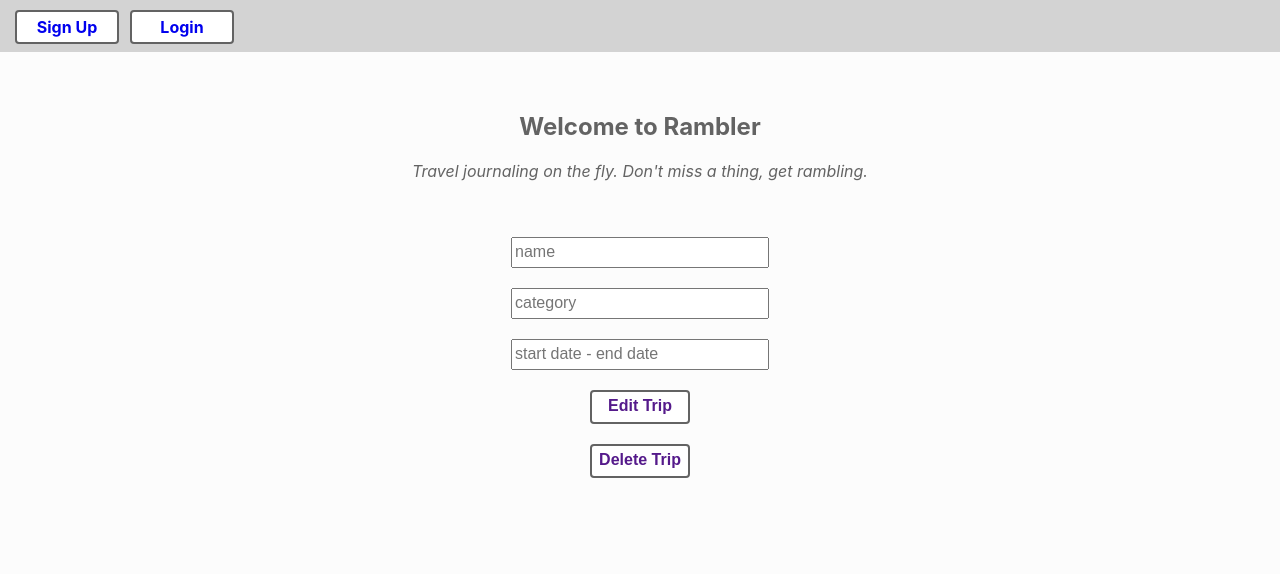
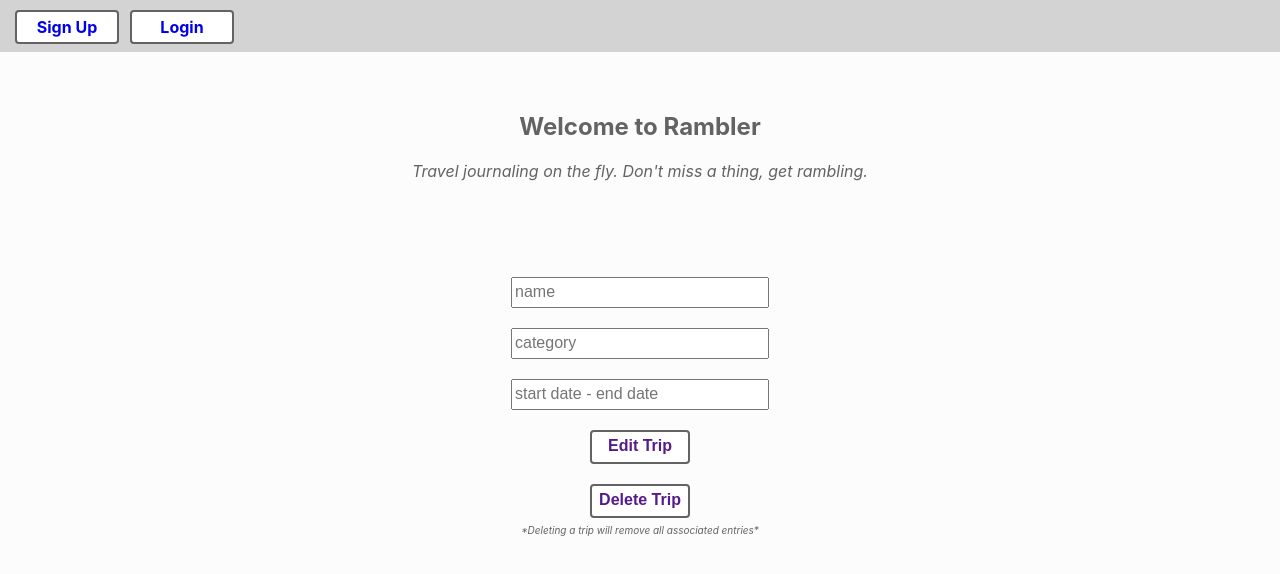
Before and after one commit to kelypso/rambler, a React (Create React App) app in the folder client/: page /trips/1/edit in a window 1280 px wide. Shown: the top 574 px of the page. Built offline with nearby package versions, Linux system fonts and the light colour scheme; no server answers.

Commit message:
update spacing around trip forms; add caution to delete; add trip show comp

```diff
--- a/client/src/App.css
+++ b/client/src/App.css
@@ -19,6 +19,13 @@ body {
 
 h2 {
   color: #636363;
+}
+
+.caution {
+  color: #636363;
+  font-size: 10px;
+  font-style: italic;
+  line-height: 5px;
 }
 
 a.active {
--- a/client/src/components/EditTripFormContainer.js
+++ b/client/src/components/EditTripFormContainer.js
@@ -31,9 +31,9 @@ class EditTripFormContainer extends React.Component {
         const tripId = trip ? trip.id : null
         return (
             <div className="EditTripFormContainer">
-                <TripForm editMode handleSubmit={this.handleSubmit} />
-                <br/>
+                <br/><br/><TripForm editMode handleSubmit={this.handleSubmit} /><br/>
                 <button onClick={() => deleteTrip(tripId, history)} className="formBtn">Delete Trip</button>
+                <p className="caution">*Deleting a trip will remove all associated entries*</p>
                 {/* Move button to trip show page??? */}
             </div>
         )
--- a/client/src/components/NewTripFormContainer.js
+++ b/client/src/components/NewTripFormContainer.js
@@ -14,7 +14,7 @@ const NewTripFormContainer = ({createTrip, history}) => {
 
     return (
         <div className="NewTripFormContainer">
-            <TripForm handleSubmit={handleSubmit} history={history} />
+            <br/><br/><TripForm handleSubmit={handleSubmit} history={history} /><br/>
         </div>
     )
 }
```
Also changed, not shown: client/src/components/TripShow.js (added, +15 -0 lines).
